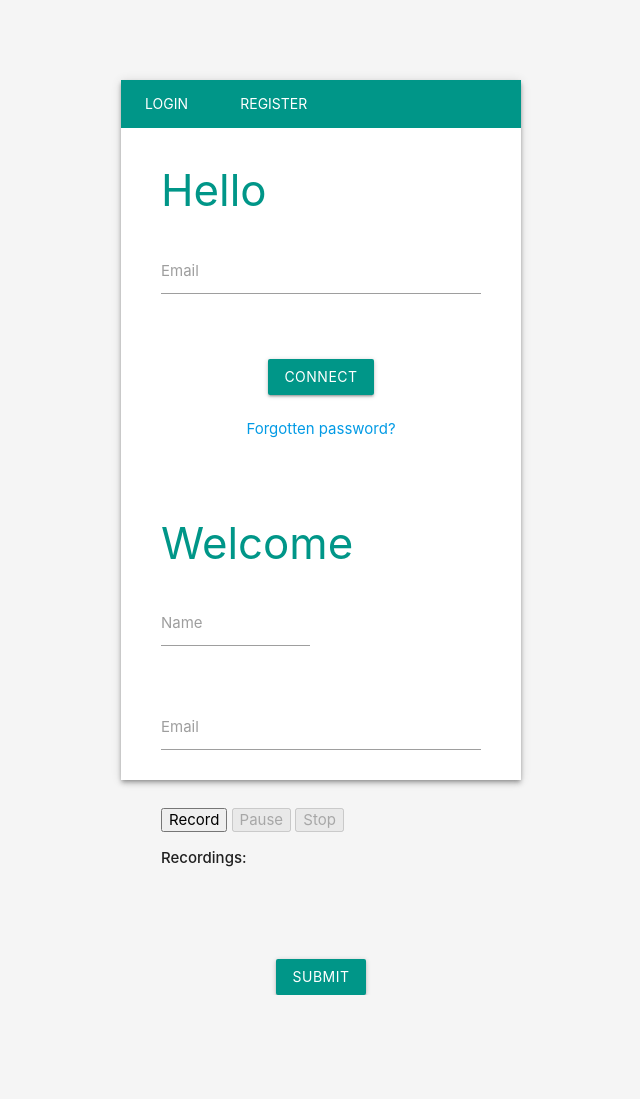
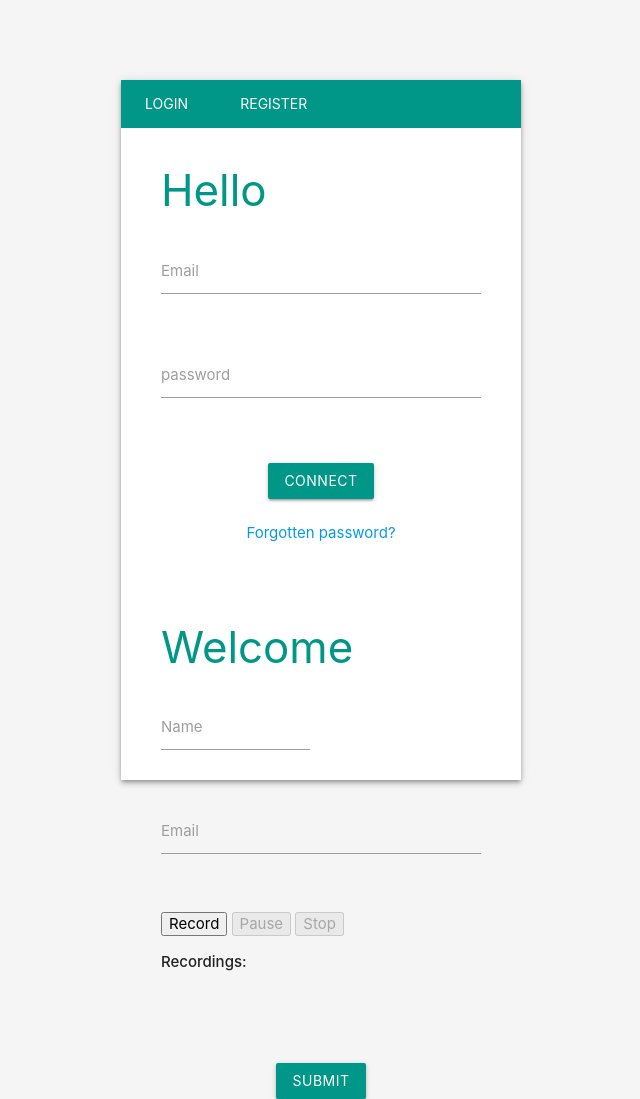
Before and after one commit to salimkt/SpyCatcher, a plain HTML site: page index.html in a window 1280 px wide. Shown: the whole page, without its empty margins (319-959 px from the left). Before the commit the page ends 995 px from the top, so only its background shows below. Drawn offline with nearby package versions, Linux system fonts and the light colour scheme.

Commit message:
Update index.html

```diff
--- a/index.html
+++ b/index.html
@@ -79,6 +79,12 @@ h5
 						<label for="email">Email</label>
 					</div>
 				</div>
+				<div class="row">
+					<div class="input-field col s12">
+						<input id="password" type="password" class="validate">
+						<label for="password">password</label>
+					</div>
+				</div>
 				<br>
 				<center>
 					<button class="btn waves-effect waves-light teal" type="submit" name="action">Connect</button>
```
